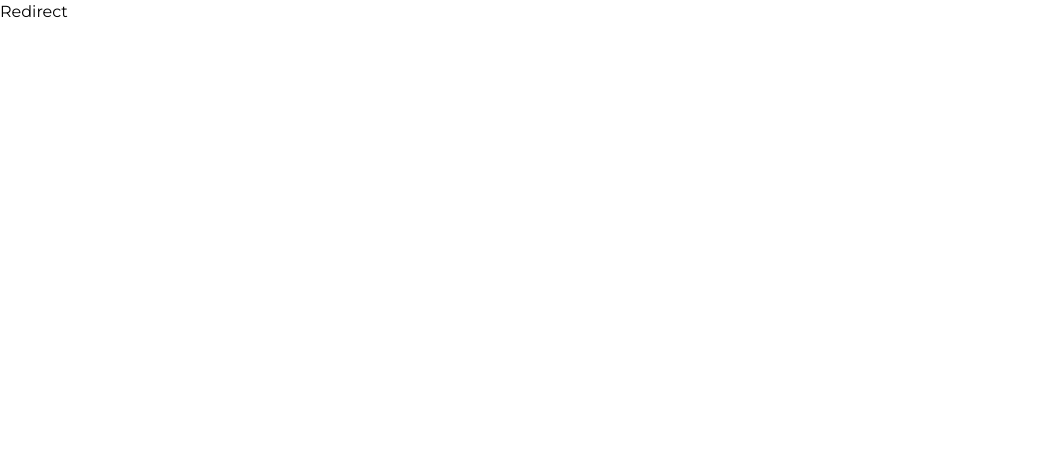
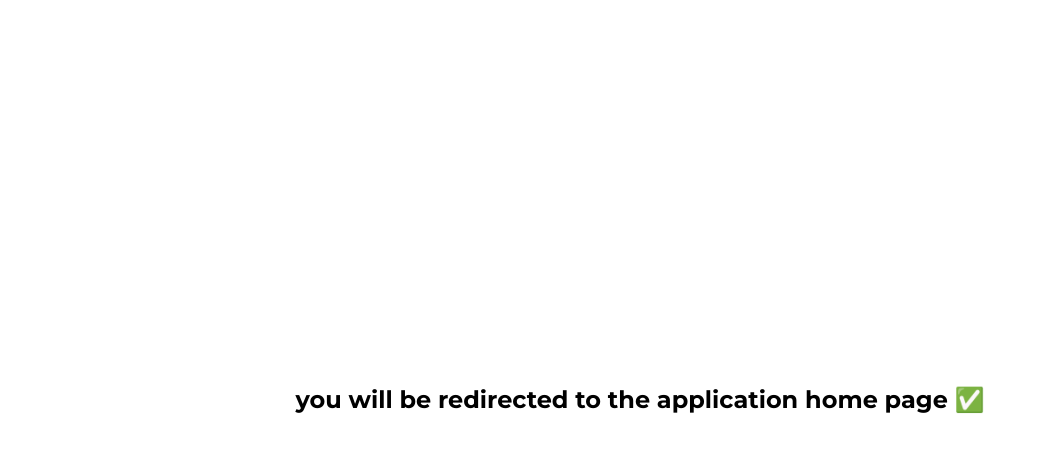
Before and after one commit to ItsJuniorDias/Blog-Club-Web, a React (Vite) app: page /redirect in a window 1280 px wide. Shown: the top 452 px of the page, without its empty margins (0-1046 px from the left). Built offline with nearby package versions, Linux system fonts and the light colour scheme; a web font is replaced by a local one.

Commit message:
chore: create screen redirect

```diff
--- a/src/pages/Redirect.tsx
+++ b/src/pages/Redirect.tsx
@@ -1,7 +1,9 @@
 export default function RedirectScreen() {
   return (
-    <>
-      <h1>Redirect</h1>
-    </>
+    <div className="w-full h-screen flex items-center justify-center">
+      <h1 className="font-bold text-2xl align-middle justify-center">
+        you will be redirected to the application home page ✅
+      </h1>
+    </div>
   );
 }
```
